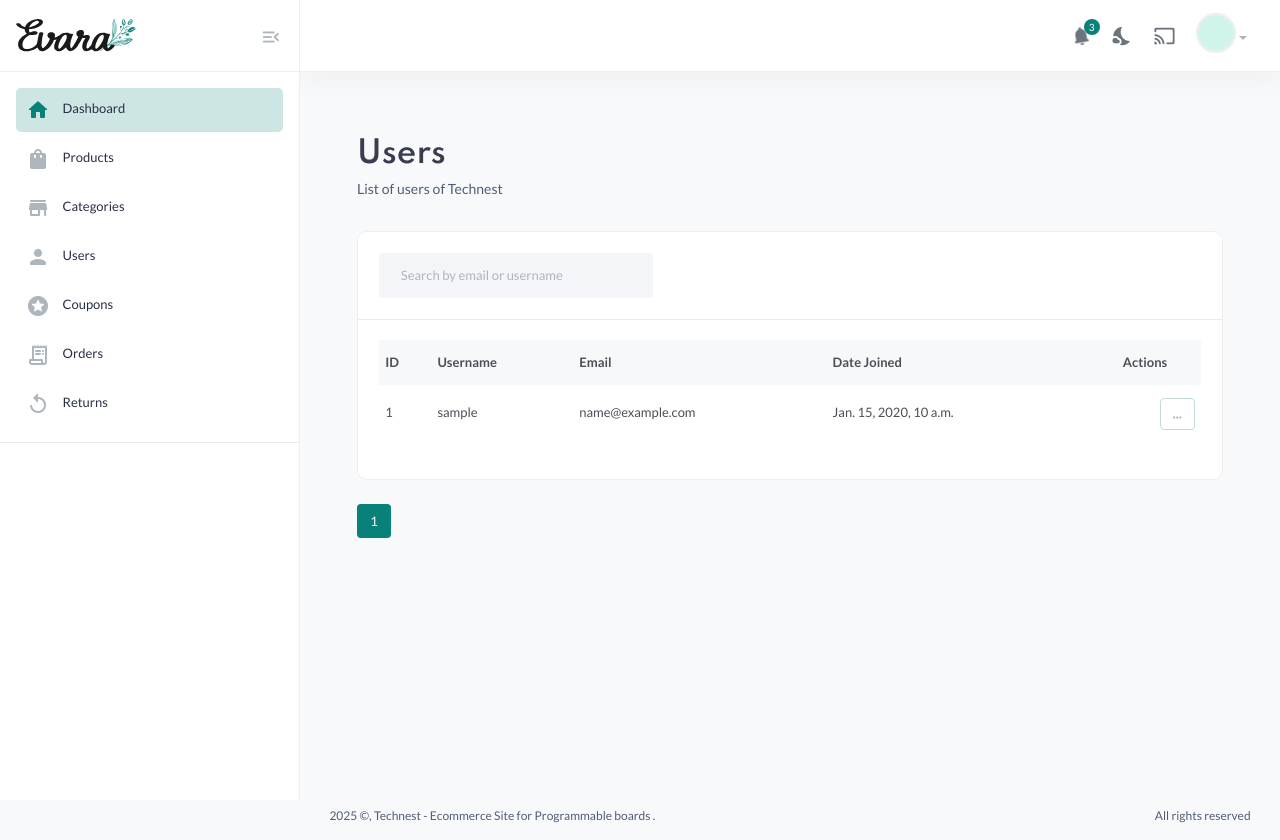
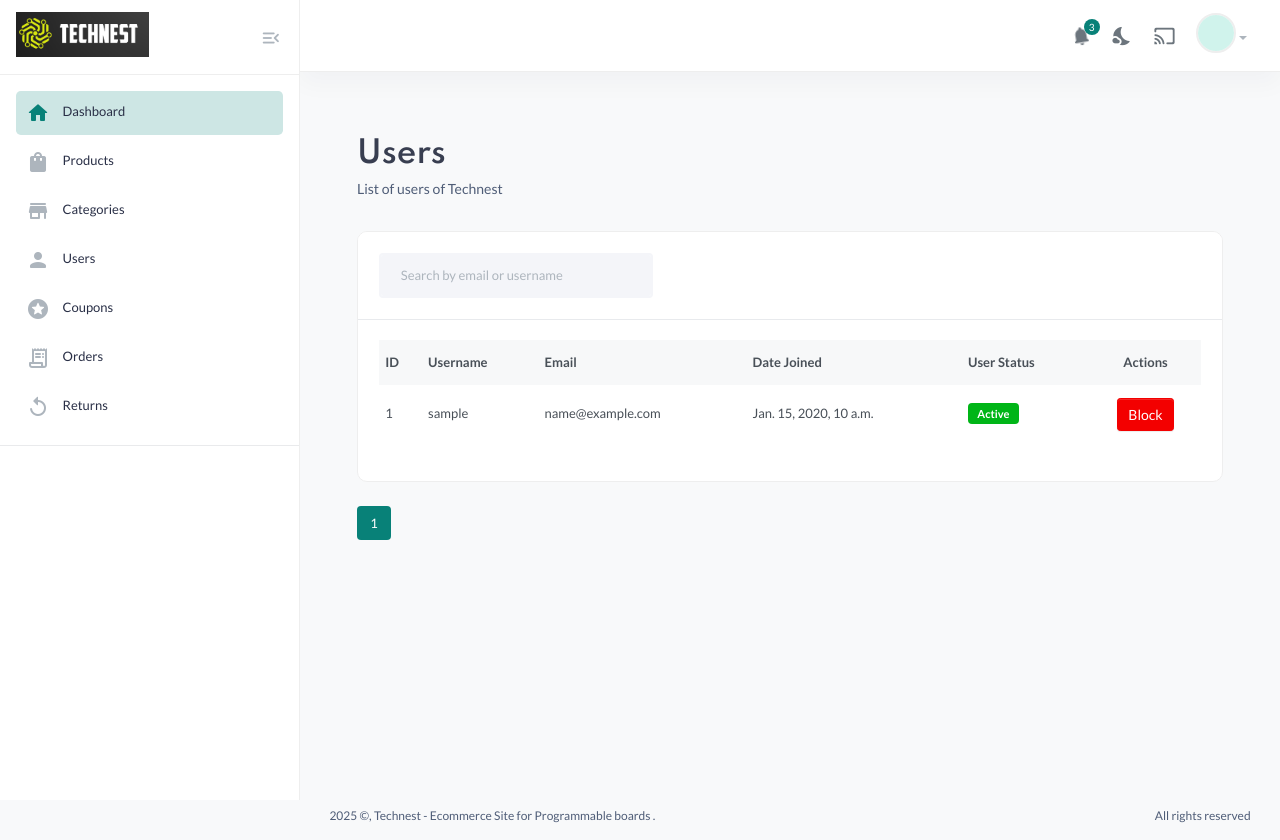
Before and after one commit to Navi-git/TechNest-Ecommerce, a Django app: page /auths/admin/user-management/ in a window 1280 px wide. Shown: the top 840 px of the page. Run offline with Django 5.2, Linux system fonts and the light colour scheme; a user stored in the database is signed in; tables that the repository leaves empty hold one stand-in row (values such as "Sample post"); some libraries are stand-ins or nearby versions.

Commit message:
Added block and unblock in admin side and corrected list/unlist of categories. Also made changes to settings.py for otpmiddleware to work fine with messages. Altered the UI as well.

```diff
--- a/TechNest/settings.py
+++ b/TechNest/settings.py
@@ -91,13 +91,14 @@ MIDDLEWARE = [
     'django.middleware.common.CommonMiddleware',
     'django.middleware.csrf.CsrfViewMiddleware',
     'django.contrib.auth.middleware.AuthenticationMiddleware',
+    'django.contrib.messages.middleware.MessageMiddleware',
     "accounts.middleware.OTPVerificationMiddleware",
-    'django.contrib.messages.middleware.MessageMiddleware',
     'django.middleware.clickjacking.XFrameOptionsMiddleware',
 ]
 
 ROOT_URLCONF = 'TechNest.urls'
 
+from django.conf import global_settings
 TEMPLATES = [
     {
         'BACKEND': 'django.template.backends.django.DjangoTemplates',
--- a/Templates/category/category_list.html
+++ b/Templates/category/category_list.html
@@ -74,9 +74,9 @@
                                     <td>{{ category.slug }}</td>
                                     <td>
                                         {% if category.is_active %}
-                                            Active
+                                            <span class="badge bg-success"> Active </span>
                                         {% else %}
-                                            Inactive
+                                            <span class="badge bg-danger"> Inactive </span>
                                         {% endif %}
                                     </td>
                                     <td>{{ category.created_at }}</td>
--- a/Templates/orders/return_request.html
+++ b/Templates/orders/return_request.html
@@ -50,8 +50,7 @@
                             <td>${{ item.order_main.final_amount }}</td>
                             <td>{{ item.order_main.date }}</td>
                             <td>
-
-                                <span class="badge {% if item.status == 'Pending' %} bg-warning{% else %} bg-success{% endif %}">{{ item.status }}</span>
+                                <span class="badge {% if item.status == 'Pending' %} bg-primary {% elif item.status == 'Rejected' %} bg-danger {% else %} bg-success {% endif %}">{{ item.status }}</span>
                             </td>
                             <td class="text-end">
                                 <button class="btn btn-sm btn-outline-dark toggle-details" data-target="details-{{ item.id }}">
--- a/Templates/partials/admin_base.html
+++ b/Templates/partials/admin_base.html
@@ -13,7 +13,7 @@
     <meta property="og:url" content="">
     <meta property="og:image" content="">
     <!-- Favicon -->
-    <link rel="shortcut icon" type="image/x-icon" href="adminside/assets/imgs/theme/favicon.svg">
+    <link rel="shortcut icon" type="image/x-icon" href="{% static 'userside/assets/imgs/theme/favicon.svg' %}">
     <!-- Template CSS -->
     <link href="{% static 'adminside/assets/css/main.css' %}" rel="stylesheet" type="text/css" />
     <!-- Cropper js CSS -->
@@ -31,8 +31,9 @@
     <div class="screen-overlay"></div>
     <aside class="navbar-aside" id="offcanvas_aside">
         <div class="aside-top">
-            <a href="index.html" class="brand-wrap">
-                <img src="{% static 'adminside/assets/imgs/theme/logo.svg' %}" class="logo" alt="Evara Dashboard">
+            <a href="{% url "userauths:admin_dashboard" %}" class="brand-wrap">
+                {% comment %} <img src="{% static 'adminside/assets/imgs/theme/logo.svg' %}" class="logo" alt="Technest Dashboard"> {% endcomment %}
+                <img src="{% static 'images/logo.png' %}" alt="logo" style="height:45px; width:auto;"  alt="Technest Dashboard">
             </a>
             <div>
                 <button class="btn btn-icon btn-aside-minimize"> <i class="text-muted material-icons md-menu_open"></i> </button>
--- a/Templates/partials/base.html
+++ b/Templates/partials/base.html
@@ -58,7 +58,7 @@
                                 <!-- Wishlist Icon -->
                                 <div class="header-action-icon-2">
                                     <a href="{% url 'wishlist:wishlist' %}">
-                                        <img class="svgInject" alt="Evara" src="{% static 'userside/assets/imgs/theme/icons/icon-heart.svg' %}">
+                                        <img class="svgInject" alt="Technest" src="{% static 'userside/assets/imgs/theme/icons/icon-heart.svg' %}">
                                         {% if request.user.is_authenticated and wishlist_count %}
                                             <span id="wishlist-count" class="pro-count blue">{{ wishlist_count|default:"0" }}</span>
                                         {% else %}
@@ -70,7 +70,7 @@
                                 <!-- Cart Icon -->
                                 <div class="header-action-icon-2">
                                     <a class="mini-cart-icon" href="{% url 'cart:cart_detail' %}">
-                                        <img alt="Evara" src="{% static 'userside/assets/imgs/theme/icons/icon-cart.svg' %}">
+                                        <img alt="Technest" src="{% static 'userside/assets/imgs/theme/icons/icon-cart.svg' %}">
                                         {% if request.user.is_authenticated and cart_count %}
                                             <span class="pro-count blue">{{ cart_count }}</span>
                                         {% else %}
--- a/Templates/userauths/user_management.html
+++ b/Templates/userauths/user_management.html
@@ -34,6 +34,7 @@
                                     <th>Username</th>
                                     <th>Email</th>
                                     <th>Date Joined</th>
+                                    <th>User Status</th>
                                     <th class="text-center">Actions</th>
                                 </tr>
                             </thead>
@@ -45,13 +46,15 @@
                                     <td><b>{{ user.username }}</b></td>
                                     <td>{{ user.email }}</td>
                                     <td>{{ user.date_joined }}</td>
-                                    <td class="text-end">
-                                        <div class="dropdown">
-                                            <a href="#" data-bs-toggle="dropdown" class="btn btn-light rounded btn-sm font-sm"> <i class="material-icons md-more_horiz"></i> </a>
-                                            <div class="dropdown-menu">
-                                                <a class="dropdown-item" href="#">Edit</a>
-                                            </div>
-                                        </div> <!-- dropdown //end -->
+                                    <td> {% if user.is_blocked %} <span class="badge bg-danger">Blocked</span> {% else %} <span class="badge bg-success">Active</span> {% endif %} </td>
+
+                                    <td class="text-center">
+                                        <form method="post" action="{% url 'userauths:toggle_user_block' user.id %}" style="display:inline;">
+                                            {% csrf_token %}
+                                            <button type="submit" class="btn btn-sm {% if user.is_blocked %}btn-success{% else %}btn-danger{% endif %}">
+                                                {% if user.is_blocked %}Unblock{% else %}Block{% endif %}
+                                            </button>
+                                        </form>
                                     </td>
                                 </tr>
                                 {% empty %}
--- a/accounts/middleware.py
+++ b/accounts/middleware.py
@@ -1,6 +1,8 @@
 from django.shortcuts import redirect
 from django.urls import reverse
 from allauth.socialaccount.models import SocialAccount
+from django.contrib.auth import logout
+from django.contrib import messages
 
 class OTPVerificationMiddleware:
     def __init__(self, get_response):
@@ -9,14 +11,20 @@ class OTPVerificationMiddleware:
     def __call__(self, request):
         user = request.user
 
-        if user.is_authenticated and not user.is_verified:
+        if user.is_authenticated:
+            if user.is_blocked:
+                messages.error(request,"Your account has been blocked. Please contact support.")
+                logout(request)
+                return redirect("account_login")
+
             # Skip OTP enforcement if the user is a social login user
-            if SocialAccount.objects.filter(user=user, provider='google').exists():
-                user.is_verified = True
-                user.save()
-                return redirect("homeapp:home")  # Skip OTP and go to home
+            if not user.is_verified:
+                if SocialAccount.objects.filter(user=user, provider='google').exists():
+                    user.is_verified = True
+                    user.save()
+                    return redirect("homeapp:home")  # Skip OTP and go to home
 
-            if request.path not in [reverse("verify_otp"), "/accounts/login/"]:
-                return redirect("verify_otp")
+                if request.path not in [reverse("verify_otp"), "/accounts/login/"]:
+                    return redirect("verify_otp")
 
         return self.get_response(request)
--- a/category/views.py
+++ b/category/views.py
@@ -13,7 +13,7 @@ from django.db.models import Q
 @role_required(['admin'])
 def list_categories(request):
     query = request.GET.get('q')
-    categories = Category.objects.all()
+    categories = Category.objects.all().order_by('-updated_at')
 
     if query:
         categories = categories.filter(Q(name__icontains=query) | Q(description__icontains=query))
--- a/products/views.py
+++ b/products/views.py
@@ -464,8 +464,9 @@ def product_detail(request, product_id):
 # User: Product List
 
 def shop_list(request):
-    products = Product.objects.prefetch_related("images", "variants").filter(is_active=True)
-    categories = Category.objects.all()
+
+    categories = Category.objects.filter(is_active=True)
+    products = Product.objects.prefetch_related("images", "variants").filter(is_active=True, category__is_active=True)
 
     # Filtering by category
     category_id = request.GET.get('category')
--- a/userauths/models.py
+++ b/userauths/models.py
@@ -20,8 +20,7 @@ class User(AbstractUser):
     phone_number = models.CharField(max_length=15, blank=True, null=True)
     is_verified = models.BooleanField(default=False)  # For email/OTP verification
     profile_picture = models.ImageField(upload_to='profile_pics/', blank=True, null=True)
-    # is_active = models.BooleanField(default=True)  # For block/unblock
-    # is_deleted = models.BooleanField(default=False)  # For soft delete/restore
+    is_blocked = models.BooleanField(default=False)  # For block/unblock
     otp = models.CharField(max_length=6, blank=True, null=True)
     otp_sent_at = models.DateTimeField(blank=True, null=True)
 
--- a/userauths/urls.py
+++ b/userauths/urls.py
@@ -8,6 +8,7 @@ urlpatterns = [
     path('admin-dashboard/', views.admin_dashboard, name='admin_dashboard'),  # Dashboard URL
     path('admin-logout/', views.admin_logout, name='admin_logout'),  # Logout URL
     path("admin/user-management/", views.user_management, name="user_management"),
+    path("admin/users/<int:user_id>/toggle-block/", views.toggle_user_block, name="toggle_user_block"),
 
     # path('signup/', views.customer_signup, name='customer_signup'),             # Signup URL
     path('verify-otp/<str:email>/', views.verify_otp, name='verify_otp'),       # Verify OTP URL
--- a/userauths/views.py
+++ b/userauths/views.py
@@ -133,6 +133,23 @@ def user_management(request):
     }
     return render(request, "userauths/user_management.html", context)
 
+
+from django.shortcuts import get_object_or_404, redirect
+
+@role_required('admin')
+def toggle_user_block(request, user_id):
+    user = get_object_or_404(User, id=user_id)
+
+    if user.is_superuser:
+        messages.error(request, "You cannot block/unblock a superuser.")
+        return redirect('userauths:user_management')
+
+    user.is_blocked = not user.is_blocked
+    user.save()
+
+    state = "blocked" if user.is_blocked else "unblocked"
+    messages.success(request, f"User {user.username} has been {state}.")
+    return redirect('userauths:user_management')
 
 
 @cache_control(no_cache=True, must_revalidate=True, no_store=True)
```
Also changed, not shown: Templates/orders/admin_order.html (+1 -15 lines), Templates/orders/admin_order_details.html (+1 -14 lines), static/adminside/assets/imgs/theme/favicon.svg (deleted), static/adminside/assets/imgs/theme/logo.svg (deleted), userauths/migrations/0009_user_is_blocked.py (added).
